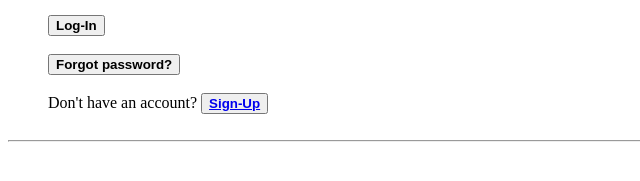
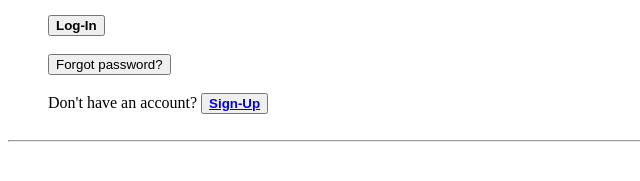
Before and after one commit to urlunaticguy/crework, a plain HTML site: page Week 1/Login.html in a window 1280 px wide. Shown: the part 179-360 px from the top of the page, 0-640 px from the left. Drawn offline with Linux system fonts and the light colour scheme.

Commit message:
final push for week 1

```diff
--- a/Week 1/Login.html
+++ b/Week 1/Login.html
@@ -31,9 +31,11 @@
         <br><br>
         &nbsp;&nbsp;&nbsp;&nbsp;&nbsp;&nbsp;&nbsp;&nbsp;&nbsp;
 
-        <button>
-            <strong>Forgot password?</strong>
-        </button>
+        <a href="https://en.wikipedia.org/wiki/Help:Logging_in#What_if_I_forget_the_password?" target="_">
+            <strong>
+                <input type="button" value="Forgot password?"/>
+            </strong>
+        </a>
 
         <br><br>
         &nbsp;&nbsp;&nbsp;&nbsp;&nbsp;&nbsp;&nbsp;&nbsp;&nbsp;
@@ -44,6 +46,5 @@
             </strong>
         </button>
         <br><br><hr>
-    </section>
 </body>
 </html>
```
Also changed, not shown: Week 1/SignUp.html (+1 -1 lines).
